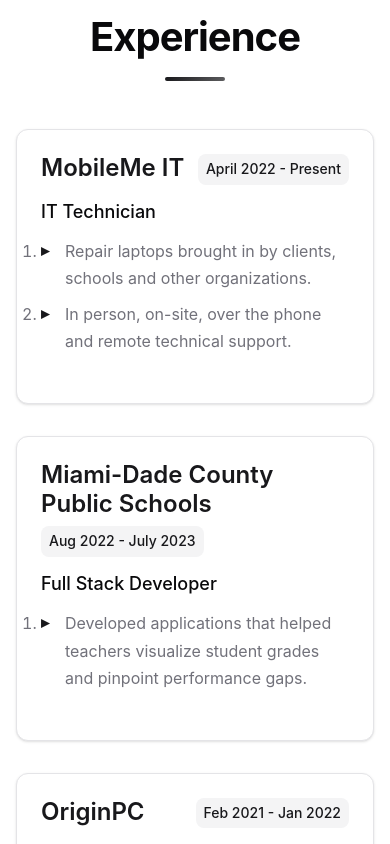
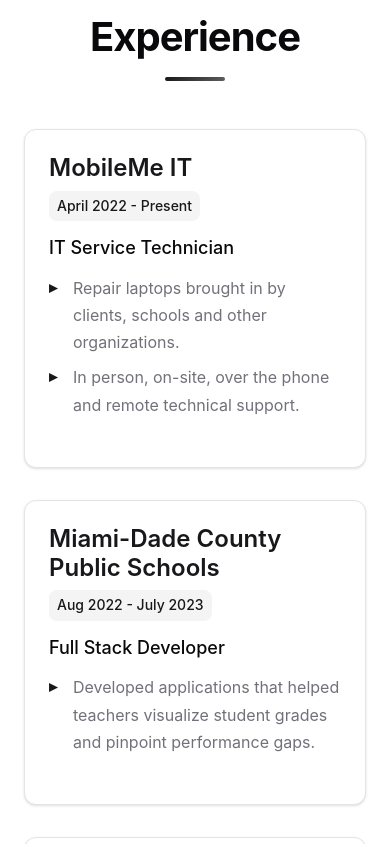
Before and after one commit to omiinaya/react-portfolio, a React (Create React App) app: page / in a window 390 px wide. Shown: the part 1520-2364 px from the top of the page. Built offline with nearby package versions, Linux system fonts and the light colour scheme.

Commit message:
replaced words with icons

```diff
--- a/src/components/Footer.tsx
+++ b/src/components/Footer.tsx
@@ -15,19 +15,41 @@
             <p>&copy; {currentYear} {t('footer.copyright')}</p>
           </div>
          <div className="footer-links">
-           {profile.sections.profiles.items.map((profile) => (
+           {profile.sections.profiles.items.map((profileItem) => {
+             let IconComponent;
+             switch (profileItem.network.toLowerCase()) {
+               case 'github':
+                 IconComponent = GitHubIcon;
+                 break;
+               case 'x':
+                 IconComponent = TwitterIcon;
+                 break;
+               case 'linkedin':
+                 IconComponent = LinkedInIcon;
+                 break;
+               default:
+                 return null;
+             }
+
+             return (
                <a
-               key={profile.id}
-               href={profile.url.href}
+                 key={profileItem.id}
+                 href={profileItem.url.href}
                  target="_blank"
                  rel="noopener noreferrer"
                  className="footer-link"
+                 aria-label={`Visit my ${profileItem.network} profile`}
                >
-               {profile.network}
+                 <IconComponent />
                </a>
-           ))}
-           <a href={`mailto:${profile.basics.email}`} className="footer-link">
-             Email
+             );
+           })}
+           <a
+             href={`mailto:${profile.basics.email}`}
+             className="footer-link"
+             aria-label="Send me an email"
+           >
+             <MailIcon />
            </a>
          </div>
         </div>
@@ -36,4 +58,53 @@
   );
 };
 
+// SVG Icons for Social Media
+const GitHubIcon = () => (
+  <svg
+    width="24"
+    height="24"
+    viewBox="0 0 24 24"
+    fill="currentColor"
+    xmlns="http://www.w3.org/2000/svg"
+  >
+    <path d="M12 0C5.37 0 0 5.37 0 12c0 5.31 3.435 9.795 8.205 11.385.6.105.825-.255.825-.57 0-.285-.015-1.23-.015-2.235-3.015.555-3.795-.735-4.035-1.41-.135-.345-.72-1.41-1.23-1.695-.42-.225-1.02-.78-.015-.795.945-.015 1.62.87 1.845 1.23 1.08 1.815 2.805 1.305 3.495.99.105-.78.42-1.305.765-1.605-2.67-.3-5.46-1.335-5.46-5.925 0-1.305.465-2.385 1.23-3.225-.12-.3-.54-1.53.12-3.18 0 0 1.005-.315 3.3 1.23.96-.27 1.98-.405 3-.405s2.04.135 3 .405c2.295-1.56 3.3-1.23 3.3-1.23.66 1.65.24 2.88.12 3.18.765.84 1.23 1.905 1.23 3.225 0 4.605-2.805 5.625-5.475 5.925.435.375.81 1.095.81 2.22 0 1.605-.015 2.895-.015 3.3 0 .315.225.69.825.57A12.02 12.02 0 0024 12c0-6.63-5.37-12-12-12z"/>
+  </svg>
+);
+
+const TwitterIcon = () => (
+  <svg
+    width="24"
+    height="24"
+    viewBox="0 0 24 24"
+    fill="currentColor"
+    xmlns="http://www.w3.org/2000/svg"
+  >
+    <path d="M23.953 4.57a10 10 0 01-2.825.775 4.958 4.958 0 002.163-2.723c-.951.555-2.005.959-3.127 1.184a4.92 4.92 0 00-8.384 4.482C7.69 8.095 4.067 6.13 1.64 3.162a4.822 4.822 0 00-.666 2.475c0 1.71.87 3.213 2.188 4.096a4.904 4.904 0 01-2.228-.616v.06a4.923 4.923 0 003.946 4.827 4.996 4.996 0 01-2.212.085 4.936 4.936 0 004.604 3.417 9.867 9.867 0 01-6.102 2.105c-.39 0-.779-.023-1.17-.067a13.995 13.995 0 007.557 2.209c9.053 0 13.998-7.496 13.998-13.985 0-.21 0-.42-.015-.63A9.935 9.935 0 0024 4.59z"/>
+  </svg>
+);
+
+const LinkedInIcon = () => (
+  <svg
+    width="24"
+    height="24"
+    viewBox="0 0 24 24"
+    fill="currentColor"
+    xmlns="http://www.w3.org/2000/svg"
+  >
+    <path d="M20.447 20.452h-3.554v-5.569c0-1.328-.027-3.037-1.852-3.037-1.853 0-2.136 1.445-2.136 2.939v5.667H9.351V9h3.414v1.561h.046c.477-.9 1.637-1.85 3.37-1.85 3.601 0 4.267 2.37 4.267 5.455v6.286zM5.337 7.433c-1.144 0-2.063-.926-2.063-2.065 0-1.138.92-2.063 2.063-2.063 1.14 0 2.064.925 2.064 2.063 0 1.139-.925 2.065-2.064 2.065zm1.782 13.019H3.555V9h3.564v11.452zM22.225 0H1.771C.792 0 0 .774 0 1.729v20.542C0 23.227.792 24 1.771 24h20.451C23.2 24 24 23.227 24 22.271V1.729C24 .774 23.2 0 22.222 0h.003z"/>
+  </svg>
+);
+
+const MailIcon = () => (
+  <svg
+    width="24"
+    height="24"
+    viewBox="0 0 24 24"
+    fill="currentColor"
+    xmlns="http://www.w3.org/2000/svg"
+  >
+    <path d="M12 12.713l-11.985-9.713h23.97l-11.985 9.713zm0 2.574l-12-9.725v15.438h24v-15.438l-12 9.725z"/>
+  </svg>
+);
+
 export default Footer;
--- a/src/data/profile.json
+++ b/src/data/profile.json
@@ -192,7 +192,7 @@
           "id": "tmvwzq6tck2uepsd90miii82",
           "visible": true,
           "company": "MobileMe IT",
-          "position": "IT Technician",
+          "position": "IT Service Technician",
           "location": "Doral, FL",
           "date": "April 2022 - Present",
           "summary": "<ol><li><p>Repair laptops brought in by clients, schools and other organizations.</p></li><li><p>In person, on-site, over the phone and remote technical support.</p></li></ol>",
--- a/src/sections/Experience.tsx
+++ b/src/sections/Experience.tsx
@@ -10,6 +10,7 @@
     <section id="experience" className="experience section">
       <div className="container">
         <h2 className="section-title">{t('experience.title')}</h2>
+        <div className="experience-content">
           <div className="experience-list">
            {profile.sections.experience.items.map((exp) => (
              <div key={exp.id} className="experience-item card">
@@ -26,6 +27,7 @@
            ))}
           </div>
         </div>
+      </div>
     </section>
   );
 };
--- a/src/styles/theme.css
+++ b/src/styles/theme.css
@@ -462,24 +462,39 @@
 
 .footer-links {
   display: flex;
-  gap: var(--spacing-6);
+  gap: var(--spacing-4);
 }
 
 .footer-link {
-  color: hsl(var(--muted-foreground));
+  display: flex;
+  align-items: center;
+  justify-content: center;
+  width: 40px;
+  height: 40px;
+  border-radius: var(--radius);
+  background-color: hsl(var(--accent));
+  color: hsl(var(--accent-foreground));
   text-decoration: none;
-  transition: color var(--transition-fast);
-  font-size: 0.875rem;
+  transition: all var(--transition-fast);
+  border: 1px solid hsl(var(--border));
 }
 
 .footer-link:hover {
-  color: hsl(var(--primary));
+  background-color: hsl(var(--primary));
+  color: hsl(var(--primary-foreground));
+  transform: translateY(-2px);
+  box-shadow: var(--shadow-md);
 }
 
 .footer-link:focus-visible {
   outline: 2px solid hsl(var(--primary));
   outline-offset: 2px;
   border-radius: var(--radius);
+}
+
+.footer-link svg {
+  width: 20px;
+  height: 20px;
 }
 
 @media (max-width: 768px) {
@@ -740,12 +755,18 @@
 }
 
 /* Experience section styles */
+.experience-content {
+  max-width: 800px;
+  margin: 0 auto;
+}
+
 .experience-list {
   display: flex;
   flex-direction: column;
   gap: var(--spacing-8);
 }
 
+/* Enhanced experience item styling to match About section aesthetics */
 .experience-item {
   transition: transform var(--transition-normal), box-shadow var(--transition-normal);
   padding: var(--spacing-6);
@@ -795,6 +816,109 @@
   list-style: none;
   padding: 0;
   margin-bottom: var(--spacing-6);
+}
+
+.experience-description ol {
+  list-style: none;
+  padding: 0;
+  margin: 0;
+}
+
+.experience-description li {
+  position: relative;
+  padding-left: var(--spacing-6);
+  margin-bottom: var(--spacing-2);
+  color: hsl(var(--muted-foreground));
+}
+
+.experience-description li::before {
+  content: '▸';
+  position: absolute;
+  left: 0;
+  color: hsl(var(--primary));
+  font-weight: bold;
+}
+
+/* Responsive adjustments for experience section */
+@media (max-width: 768px) {
+  .experience-content {
+    padding: 0 var(--spacing-2);
+  }
+
+  .experience-item {
+    padding: var(--spacing-4);
+  }
+
+  .experience-header {
+    flex-direction: column;
+    align-items: flex-start;
+    gap: var(--spacing-2);
+  }
+
+  .experience-company {
+    font-size: 1.25rem;
+  }
+
+  .experience-position {
+    font-size: 1rem;
+  }
+}
+
+.experience-item {
+  transition: transform var(--transition-normal), box-shadow var(--transition-normal);
+  padding: var(--spacing-6);
+  border-radius: var(--radius-lg);
+  border: 1px solid hsl(var(--border));
+  background-color: hsl(var(--card));
+}
+
+.experience-item:hover {
+  transform: translateY(-2px);
+  box-shadow: var(--shadow-md);
+}
+
+.experience-header {
+  display: flex;
+  justify-content: space-between;
+  align-items: flex-start;
+  margin-bottom: var(--spacing-4);
+  flex-wrap: wrap;
+  gap: var(--spacing-2);
+}
+
+.experience-company {
+  font-size: 1.5rem;
+  font-weight: 600;
+  color: hsl(var(--primary));
+  margin: 0;
+}
+
+.experience-period {
+  background-color: hsl(var(--accent));
+  color: hsl(var(--accent-foreground));
+  padding: var(--spacing-1) var(--spacing-2);
+  border-radius: var(--radius);
+  font-size: 0.875rem;
+  font-weight: 500;
+}
+
+.experience-position {
+  font-size: 1.125rem;
+  font-weight: 500;
+  color: hsl(var(--foreground));
+  margin-bottom: var(--spacing-4);
+}
+
+.experience-description {
+  list-style: none;
+  padding: 0;
+  margin-bottom: var(--spacing-6);
+}
+
+.experience-description ol {
+  list-style: none;
+  padding: 0;
+  margin: 0;
 }
 
 .experience-description li {
```
Lines whose indentation alone changed are shown as unchanged.
